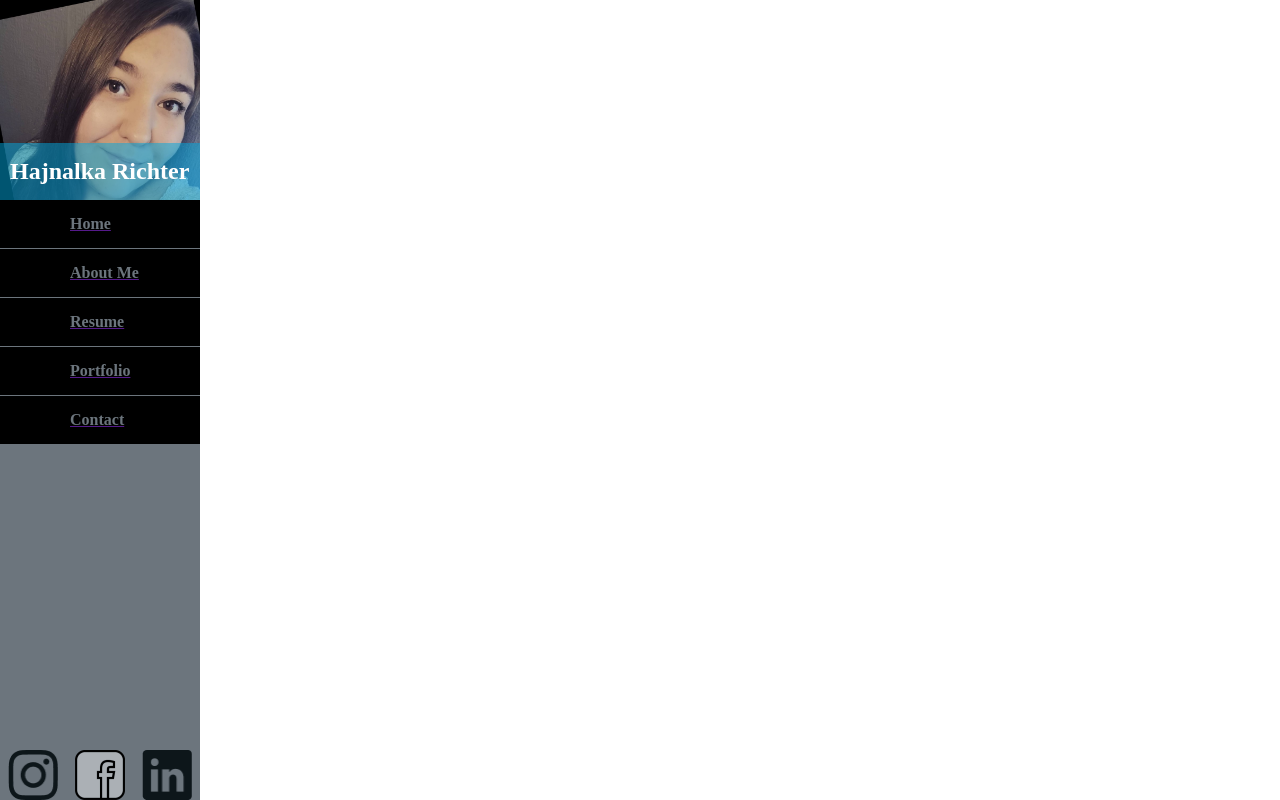
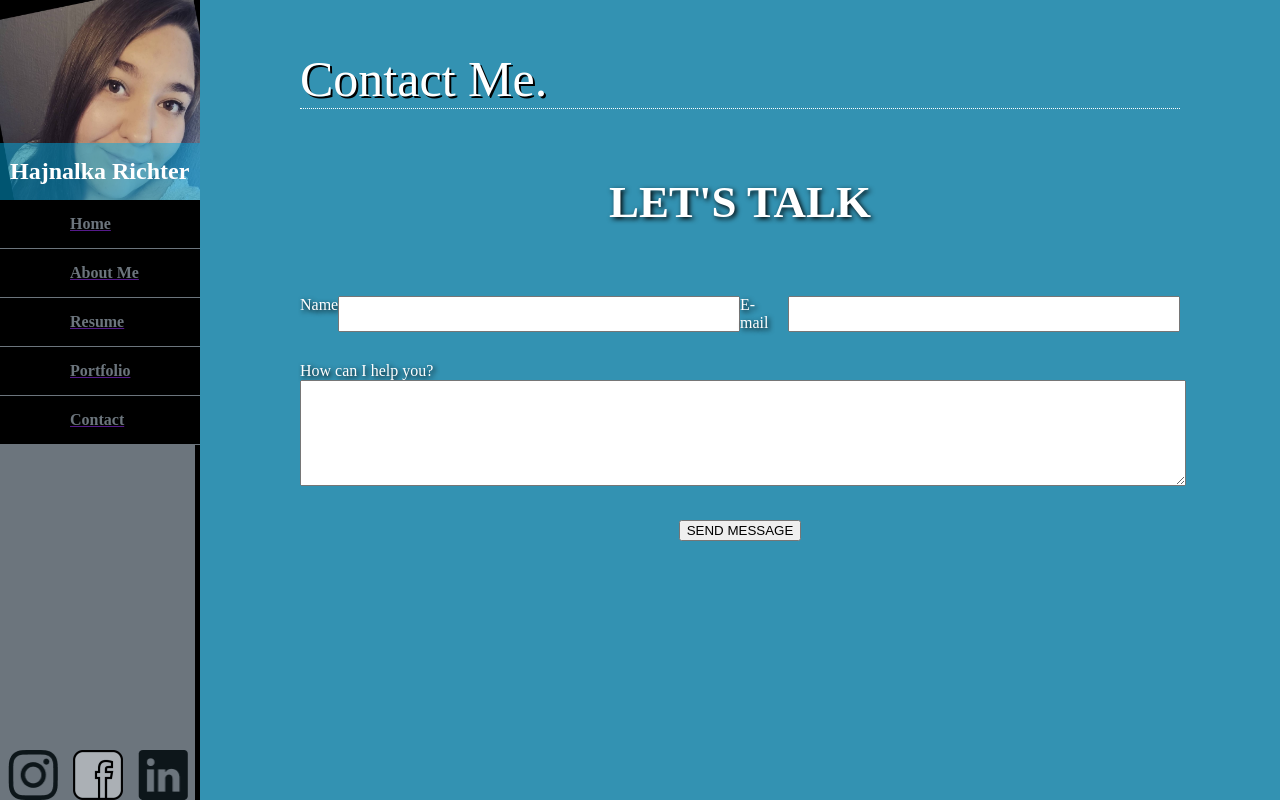
Before and after one commit to HajnalkaRichter/portfolio, a React (Create React App) app: page / in a window 1280 px wide. Built offline with nearby package versions, Linux system fonts and the light colour scheme.

Commit message:
contact
label, inputs, text area, button, background

```diff
--- a/src/App.css
+++ b/src/App.css
@@ -1,5 +1,6 @@
 .app {
     height: 100%;
+    display: flex;
 }
 #root {
     height: 100%;
--- a/src/App.tsx
+++ b/src/App.tsx
@@ -1,11 +1,13 @@
 import Profile from './Profile';
 
 import './App.css';
+import Contact from './Contact';
 
 function App() {
   return (
     <div className="app">
       <Profile></Profile>
+      <Contact></Contact>
     </div>
   );
 }
--- a/src/Contact/contact.css
+++ b/src/Contact/contact.css
@@ -0,0 +1,84 @@
+.contact {
+    display: flex;
+    flex-direction: column;
+    flex: 1;
+    color: white;
+    background-color: #00779fcc;
+
+}
+.contact-head {
+    display: flex;
+    justify-content: space-between;
+    border-bottom: 1px dotted;
+    font-size: 50px;
+    text-shadow: 2px 2px black;
+    margin-top: 50px;
+    margin-left: 100px;
+    margin-right: 100px;
+
+}
+.contact-concept {
+    display: flex;
+    flex-direction: column;
+}
+.contact-input {
+    display: flex;
+
+}
+.contact-text {
+    margin-top: 30px;
+    font-size: 30px;
+    text-shadow: 2px 2px 5px black;
+    display: flex;
+    justify-content: center;
+    align-items: center;
+
+}
+.contact-input-name {
+    text-shadow: 2px 2px 5px black;
+    display: flex;
+    flex:1;
+    margin-left: 100px;
+    margin-top: 30px;
+}
+.contact-input-name input{
+    width: 100%;
+
+
+}
+.contact-input-email {
+    text-shadow: 2px 2px 5px black;
+    display: flex;
+    flex:1;
+    gap: 10px;
+    margin-right: 100px;
+    margin-top: 30px;
+
+}
+.contact-input-email input{
+    width: 100%;
+
+
+}
+.contact-input-textarea {
+    text-shadow: 2px 2px 5px black;
+    margin-top: 30px;
+    margin-left: 100px;
+    margin-right: 100px;
+}
+.contact-input-textarea textarea {
+    width: 100%;
+    height: 100px;
+}
+.contact-button {
+    display: flex;
+    justify-content: center;
+    align-items: center;
+    margin-top: 30px;
+    border: #6c757d;
+}
+.contact-details {
+    display: flex;
+    justify-content: space-around;
+    align-items: center;
+}
--- a/src/Contact/index.tsx
+++ b/src/Contact/index.tsx
@@ -2,12 +2,39 @@
 
 import "./contact.css";
 
-function Contact () {
+const Contact = () => {
   return (
     <div className="contact">
+        <div className="contact-head">
+          <div>Contact Me.</div>
+          <div className="lnr lnr-envelope"></div>
+        </div>
+          <form className="contact-concept">
+            <div className="contact-text">
+               <h2>LET'S TALK</h2>
+            </div>
+            <div className="contact-input">
+              <div className="contact-input-name">
+                  <label>Name</label>
+                  <input type="text"/>
+              </div>
+              <div className="contact-input-email">
+                  <label>E-mail</label>
+                  <input type="email"/>
+              </div>
+            </div>
+            <div className="contact-input-textarea">
+                <label>How can I help you?</label>
+                <textarea></textarea>
+            </div>
+            <div className="contact-button">
+                <button>SEND MESSAGE</button>
+            </div>
+          </form>
+        <div className="contact-details">
 
+        </div>
     </div>
-  );
+  )
 }
-
 export default Contact;
--- a/src/Profile/profile.css
+++ b/src/Profile/profile.css
@@ -29,7 +29,7 @@
     padding-left: 10px;
     padding-top: 15px;
     padding-bottom: 15px;
-    background: rgba(0, 169, 225, 0.5);
+    background: rgba(0, 169, 225, 0.502);
     color: white;
 }
 .profile-item-title:visited {
@@ -55,6 +55,8 @@
     align-items: end;
     justify-content: space-around;
     background-color: #6c757d;
+    border-right: 5px solid black;
+    box-sizing: border-box;
 }
 .profile-social-facebook {
     width: 50px;
```
